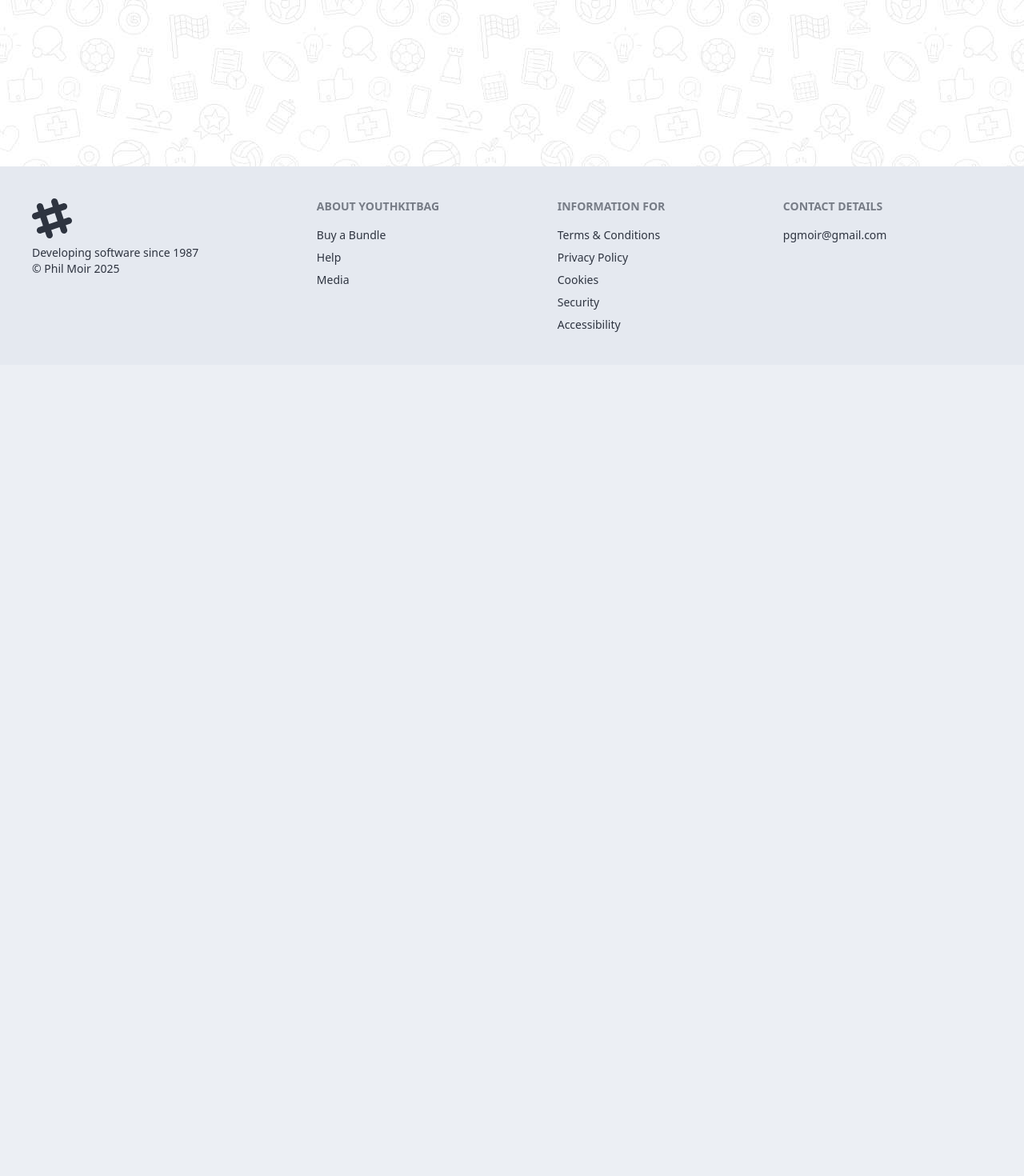
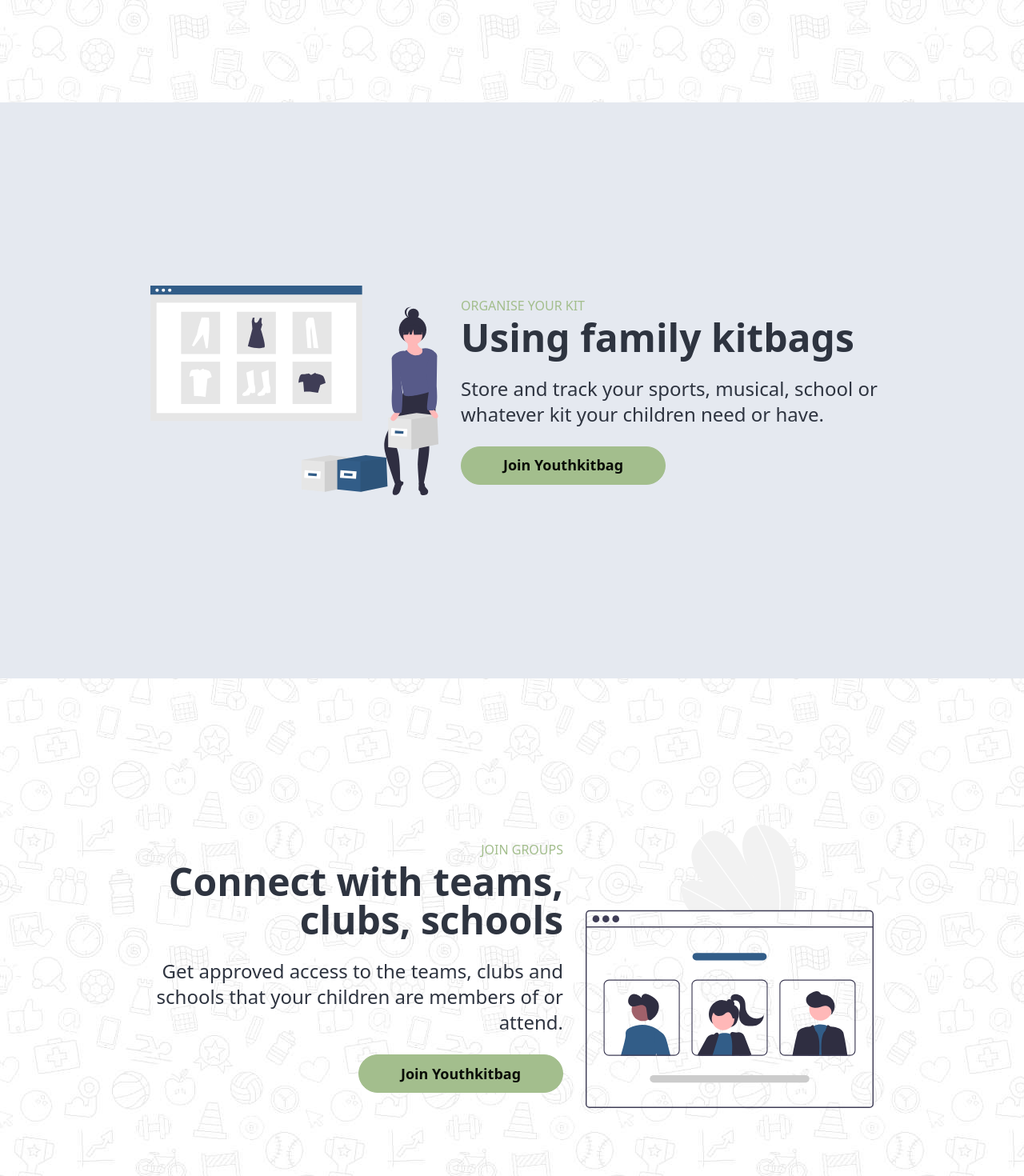
Before and after one commit to pgmoir/youthkitbag-ui-v2-nextjs, a Next.js app: page / in a window 1280 px wide. Shown: the part 660-2130 px from the top of the page at 80% size. Before the commit the page ends 1116 px from the top, so only its background shows below. Built offline with nearby package versions, Linux system fonts and the light colour scheme.

Commit message:
Add hero sections to landing page

```diff
--- a/src/app/HeroSections.tsx
+++ /dev/null
@@ -1,23 +0,0 @@
-export const HeroSectionOrganise = () => {
-  return (
-    <div className="hero min-h-screen">
-      <div className="hero-content text-center">
-        <div className="max-w-lg">
-          <h1 className="text-5xl font-semibold">
-            Organise with Security
-            <br />
-            Trade with Safety
-          </h1>
-          <p className="text-2xl py-6">
-            Track your childs school, sports, music and other interest kit. Then
-            trade or share with the people you know and trust when it is no
-            longer needed, lost or stolen.
-          </p>
-          <button className="btn btn-lg btn-wide btn-primary text-base-300 rounded-full">
-            Get Started
-          </button>
-        </div>
-      </div>
-    </div>
-  );
-};
--- a/src/app/page.tsx
+++ b/src/app/page.tsx
@@ -1,9 +1,15 @@
-import { HeroSectionOrganise } from './HeroSections';
+import {
+  HeroSectionGroups,
+  HeroSectionOrganise,
+  HeroSectionTitle,
+} from '../components/loggedouthome/HeroSections';
 
 export default function LoggedOutHome() {
   return (
     <div>
+      <HeroSectionTitle />
       <HeroSectionOrganise />
+      <HeroSectionGroups />
     </div>
   );
 }
--- /dev/null
+++ b/src/components/loggedouthome/HeroSections.tsx
@@ -0,0 +1,71 @@
+export const HeroSectionTitle = () => {
+  return (
+    <div className="hero min-h-180">
+      <div className="hero-content text-center">
+        <div className="max-w-lg">
+          <h1 className="text-5xl font-semibold">
+            Organise with Security
+            <br />
+            Trade with Safety
+          </h1>
+          <p className="text-2xl py-6">
+            Track your childs school, sports, music and other interest kit. Then
+            trade or share with the people you know and trust when it is no
+            longer needed, lost or stolen.
+          </p>
+          <button className="btn btn-lg btn-wide btn-primary text-base-300 rounded-full">
+            Get Started
+          </button>
+        </div>
+      </div>
+    </div>
+  );
+};
+
+export const HeroSectionOrganise = () => {
+  return (
+    <div className="hero bg-base-200 min-h-180">
+      <div className="hero-content flex-col lg:flex-row max-w-240">
+        <img src="/images/organise.svg" className="max-w-sm p-3" />
+        <div>
+          <h2 className="uppercase text-success mb-1">Organise your kit</h2>
+          <h3 className="text-5xl font-semibold">Using family kitbags</h3>
+          <p className="text-2xl py-6">
+            Store and track your sports, musical, school or whatever kit your
+            children need or have.
+          </p>
+          <button className="btn btn-lg btn-wide btn-success rounded-full">
+            Join Youthkitbag
+          </button>
+        </div>
+      </div>
+    </div>
+  );
+};
+
+export const HeroSectionGroups = () => {
+  return (
+    <div className="hero min-h-180">
+      <div className="hero-content flex-col lg:flex-row-reverse max-w-240">
+        <img src="/images/groups.svg" className="max-w-sm p-3" />
+        <div>
+          <h2 className="uppercase text-success mb-1 text-right">
+            Join groups
+          </h2>
+          <h3 className="text-5xl font-semibold text-right">
+            Connect with teams, clubs, schools
+          </h3>
+          <p className="text-2xl py-6 text-right">
+            Get approved access to the teams, clubs and schools that your
+            children are members of or attend.
+          </p>
+          <div className="flex justify-end">
+            <button className="btn btn-lg btn-wide btn-success rounded-full">
+              Join Youthkitbag
+            </button>
+          </div>
+        </div>
+      </div>
+    </div>
+  );
+};
```
Also changed, not shown: public/images/groups.svg (added), public/images/organise.svg (added).
